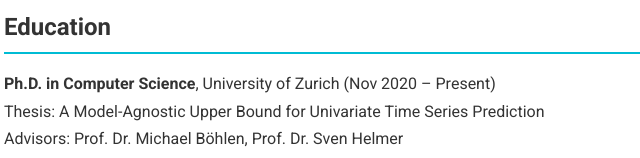
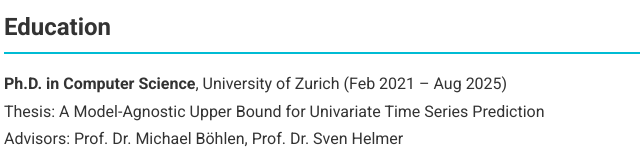
Before and after one commit to JamalSZ/JamalSZ.github.io, a plain HTML site: page index.html in a window 1280 px wide. Shown: the part 794-952 px from the top of the page, 166-806 px from the left. Drawn offline with Linux system fonts and the light colour scheme.

Commit message:
Update index.html

```diff
--- a/index.html
+++ b/index.html
@@ -163,7 +163,7 @@
 
     <section id="education">
       <h2>Education</h2>
-      <p><strong>Ph.D. in Computer Science</strong>, University of Zurich (Nov 2020 – Present)<br>
+      <p><strong>Ph.D. in Computer Science</strong>, University of Zurich (Feb 2021 – Aug 2025)<br>
       Thesis: A Model-Agnostic Upper Bound for Univariate Time Series Prediction<br>
       Advisors: Prof. Dr. Michael Böhlen, Prof. Dr. Sven Helmer</p>
 
```
